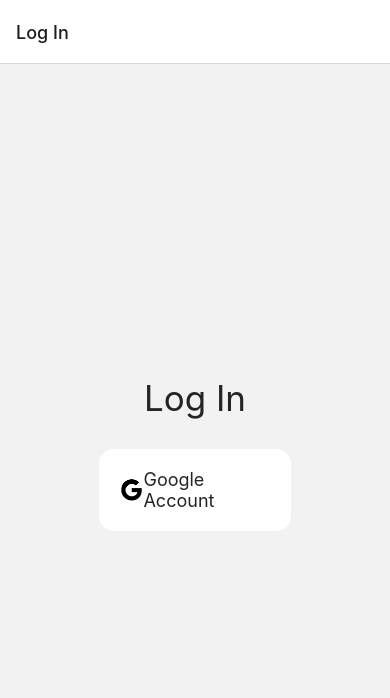
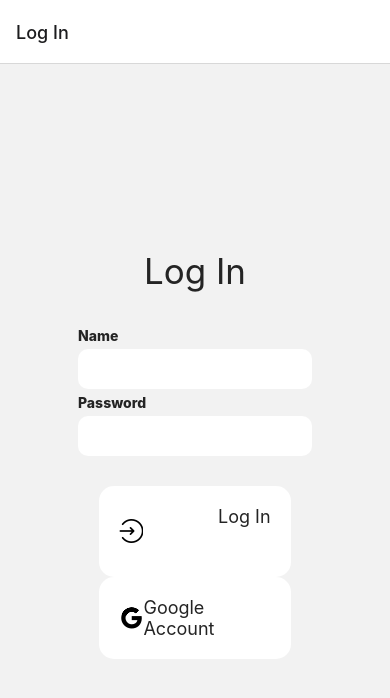
Before and after one commit to GSG-G10/projects-app-react-native, a React Native app: screen / in a window 390 px wide. Shown: the top 698 px of the page. Built offline with nearby package versions, Linux system fonts and the light colour scheme.

Commit message:
creat the log in form

```diff
--- a/package.json
+++ b/package.json
@@ -10,6 +10,8 @@
     "eject": "expo eject"
   },
   "dependencies": {
+    "@react-native-firebase/app": "^14.1.0",
+    "@react-native-google-signin/google-signin": "^7.0.4",
     "@react-navigation/native": "^6.0.6",
     "@react-navigation/native-stack": "^6.2.5",
     "expo": "~44.0.0",
--- a/src/design/Input/index.tsx
+++ b/src/design/Input/index.tsx
@@ -1,3 +1,4 @@
+import React from "react";
 import { FC } from "react";
 import { View, TextInput } from "react-native";
 import { Text } from "..";
--- a/src/screens/AddFormScreen/index.tsx
+++ b/src/screens/AddFormScreen/index.tsx
@@ -1,4 +1,4 @@
-import { useState } from "react";
+import React , { useState } from "react";
 import { FC } from "react";
 import { View, ScrollView, StyleSheet } from "react-native";
 import { useSelector, useDispatch } from "react-redux";
--- a/src/screens/LoginScreen/index.tsx
+++ b/src/screens/LoginScreen/index.tsx
@@ -1,32 +1,100 @@
+import React from "react";
 import { FC } from "react";
 import { View, StyleSheet, TouchableOpacity } from "react-native";
-import { Text, Icon } from "../../design";
+import { Text, Icon, Input } from "../../design";
 
 export const LogInScreen: FC = () => {
   return (
     <View style={styles.container}>
-      <Text value="Log In" h2 style={{marginBottom:30}}/>
+      <Text value="Log In" h2 style={{ marginBottom: 30 }} />
+      <Input
+            label="Name"
+            containerStyle={styles.inputContainer}
+            inputStyle={styles.input}
+            labelStyle={styles.labelStyle}
+            onChangeText={({ nativeEvent: { text } }) =>
+              null
+            }
+          />
+      <Input
+            label="Password"
+          containerStyle={{...styles.inputContainer , width:"60%",marginBottom: 30}}
+            inputStyle={styles.input}
+            labelStyle={styles.labelStyle}
+            onChangeText={({ nativeEvent: { text } }) =>
+              null
+            }
+          />
       <TouchableOpacity style={styles.btn}>
-        <Icon onPress={() => null} iconName={"google"} color={"black"} raised={false} />
-        <Text value="Google Account" p style={{fontSize:18}} />
+        <Icon
+          onPress={() => null}
+          iconName={"login"}
+          color={"black"}
+          raised={false}
+        />
+        <Text value="Log In" p style={{ fontSize: 18,marginBottom: 30 }} />
+      </TouchableOpacity>
+      <TouchableOpacity style={styles.btn}>
+        <Icon
+          onPress={() => null}
+          iconName={"google"}
+          color={"black"}
+          raised={false}
+        />
+        <Text value="Google Account" p style={{ fontSize: 18 }} />
       </TouchableOpacity>
     </View>
   );
 };
+
 const styles = StyleSheet.create({
   container: {
     flex: 1,
     justifyContent: "center",
     alignItems: "center",
+
   },
-  btn:{
-    width:"49%",
-  flexDirection:"row",
-  justifyContent:"space-between",
-  alignItems:"center",
-  color:"black",
-  backgroundColor:"white",
-  borderRadius:15,
-  padding:20,
+  btn: {
+    width: "49%",
+    flexDirection: "row",
+    justifyContent: "space-between",
+    alignItems: "center",
+    color: "black",
+    backgroundColor: "white",
+    borderRadius: 15,
+    padding: 20,
+  },
+  coupleContainer: {
+    width: "100%",
+    flexDirection: "row",
+    justifyContent: "space-between",
+    padding: "1rem",
+  },
+  inputContainer: {
+    width: "60%",
+  },
+  inputContainerStyle: {
+    marginTop: "10px",
+    borderWidth: 0,
+  },
+  input: {
+    backgroundColor: "#fff",
+    borderRadius: 10,
+    paddingLeft: 10,
+    width: "100%",
+    height: 40,
+  },
+  labelStyle: {
+    marginVertical: 5,
+    fontWeight: 800,
+  },
+  btnsContainer: {
+    flexDirection: "row",
+    alignItems: "center",
+    justifyContent: "space-around",
+  },
+  addMoreStyle: {
+    backgroundColor: "#fff",
+    border: "1px, rgba(90, 154, 230, 1), solid",
   },
 });
--- a/tsconfig.json
+++ b/tsconfig.json
@@ -1,6 +1,7 @@
 {
   "extends": "expo/tsconfig.base",
   "compilerOptions": {
+    "jsx": "react",
     "strict": true
   }
 }
```
Also changed, not shown: App.tsx (+18 -16 lines), 1 other file (tests, documents, lock files or other folders).
